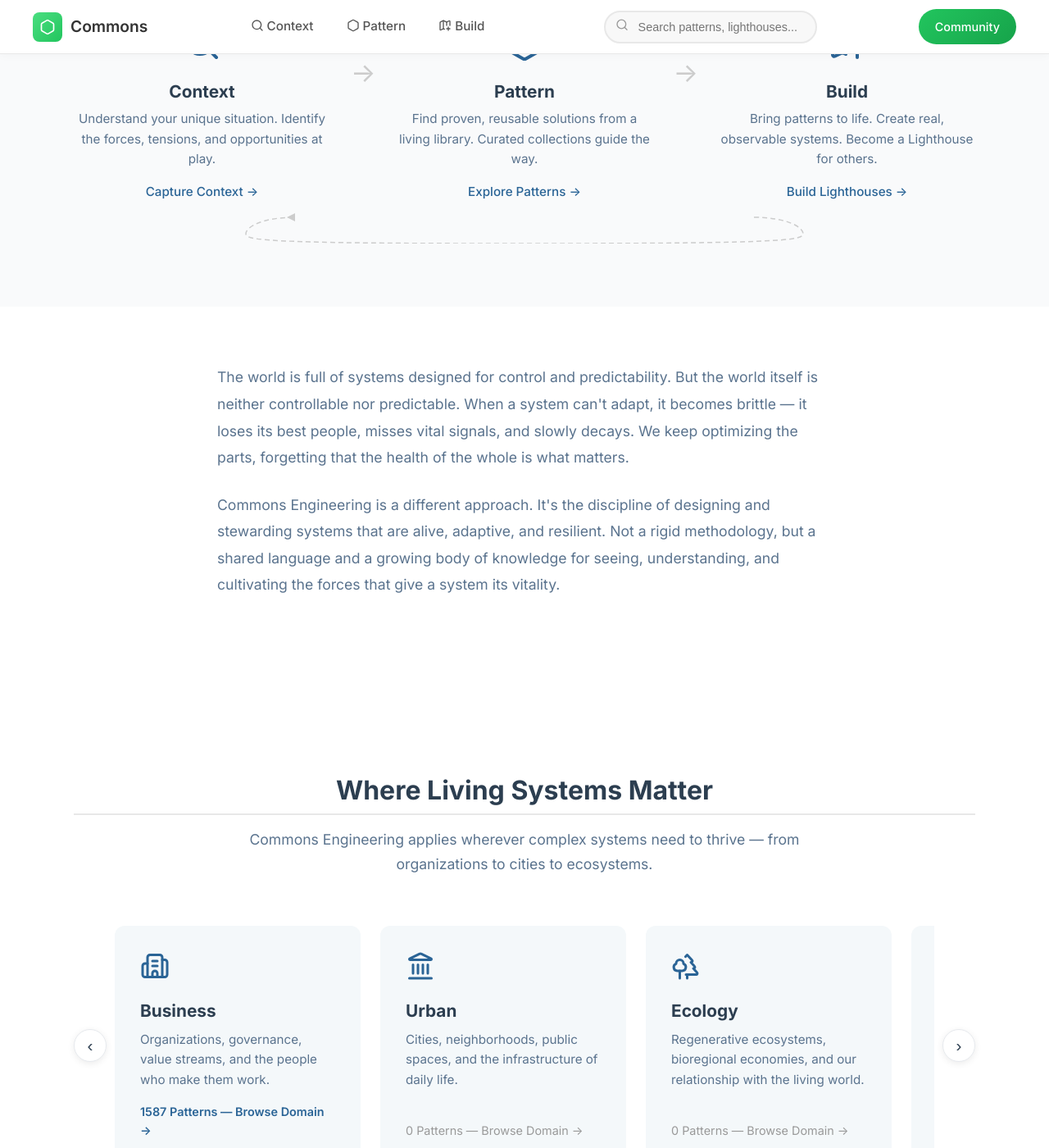
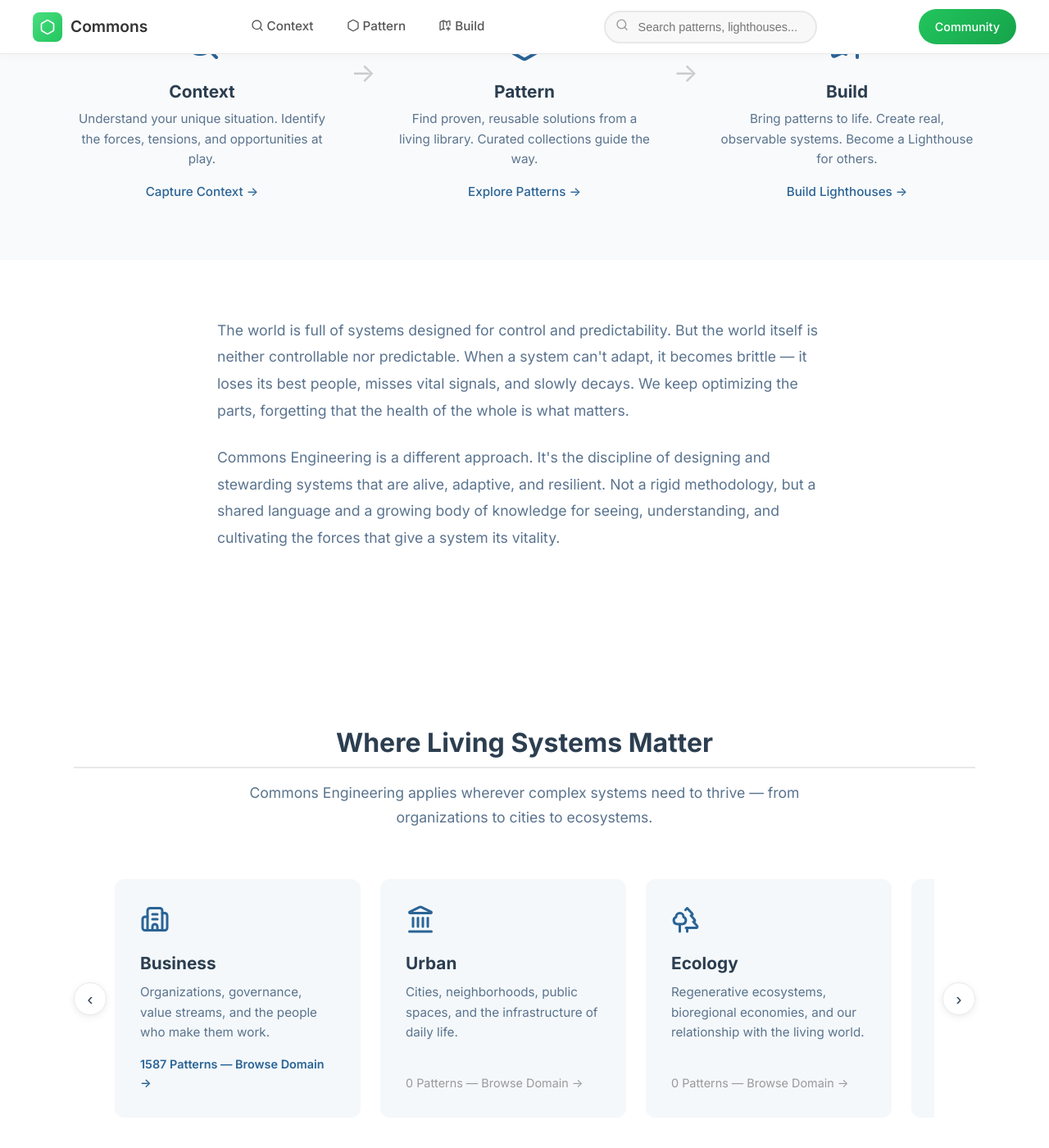
Before and after one commit to Commons-OS/commons-os.github.io, a Jekyll site: the page built from index.html, in a window 1280 px wide and 1400 px high, scrolled down 657 px. Shown: the whole window at 82% size. Built offline with Jekyll 4.4.1, drawn with Linux system fonts in a browser that asks for light colours; comment, search, counter and statistics services are not loaded.

Commit message:
Remove loop-back arrow SVG for simplicity

```diff
--- a/index.html
+++ b/index.html
@@ -345,13 +345,7 @@ title: Commons — The Home for Building Living Systems
     background: rgba(42,100,150,0.05);
   }
 
-  .loop-arrow {
-    margin-top: 10px;
-    text-align: center;
-  }
-
   @media (max-width: 768px) {
-    .loop-arrow { display: none; }
     .triple-diamond-grid {
       grid-template-columns: 1fr;
       gap: 30px;
@@ -401,12 +395,6 @@ title: Commons — The Home for Building Living Systems
         <p>Bring patterns to life. Create real, observable systems. Become a Lighthouse for others.</p>
         <a href="/build/">Build Lighthouses →</a>
       </div>
-    </div>
-    <div class="loop-arrow">
-      <svg width="100%" height="40" viewBox="0 0 800 40" fill="none" xmlns="http://www.w3.org/2000/svg">
-        <path d="M680 8 C 720 8, 740 20, 740 28 C 740 36, 720 40, 400 40 C 80 40, 60 36, 60 28 C 60 20, 80 8, 120 8" stroke="#ccc" stroke-width="1.5" fill="none" stroke-dasharray="6 4"/>
-        <polygon points="120,3 120,13 110,8" fill="#ccc"/>
-      </svg>
     </div>
   </div>
 </div>
```
